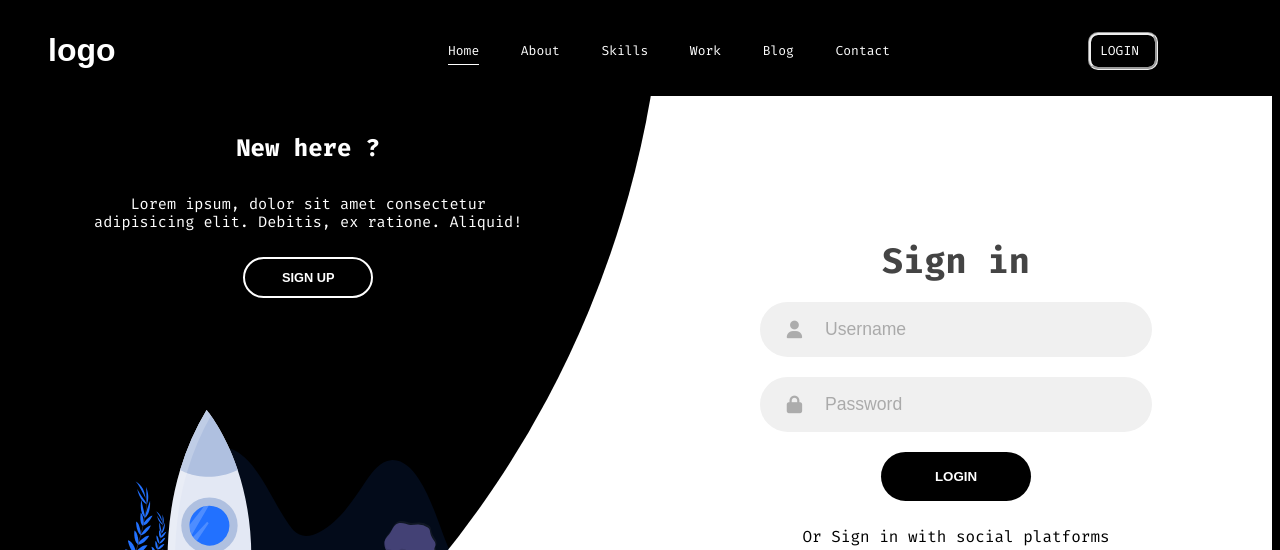
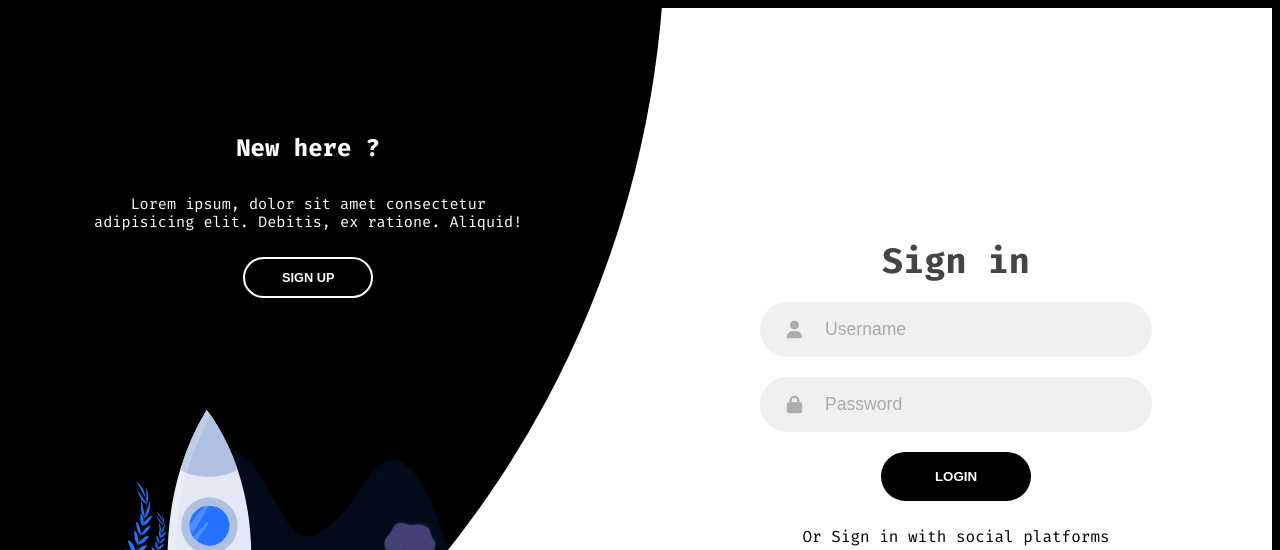
Before and after one commit to manziosee/my-brand, a plain HTML site: page login.html in a window 1280 px wide. Shown: the top 550 px of the page. Drawn offline with Linux system fonts and the light colour scheme; a web font is replaced by a local one.

Commit message:
fix-login

```diff
--- a/login.html
+++ b/login.html
@@ -13,20 +13,7 @@
 </head>
 <body>
 
-    <header>
-        <div class="logo">logo</div>
-        <nav>
-            <ul>
-                <li><a href="/index.html" class="current">Home</a></li>
-                <li><a href="/about.html">About</a></li>
-                <li><a href="/skills.html">Skills</a></li>
-                <li><a href="/work.html">Work</a></li>
-                <li><a href="/blog.html">Blog</a></li>
-                <li><a href="/contact.html">Contact</a></li>
-            </ul>
-        </nav>
-        <div class="login-section"><a href="./login.html" >LOGIN</a></div>
-    </header>
+
 
     <div class="container">
         <div class="forms-container">
```
